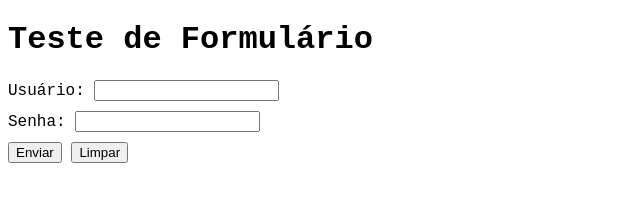
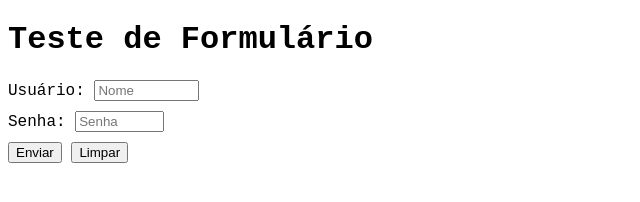
Before and after one commit to Henriquehnnm/Estudo-de-html-e-css, a plain HTML site: page Exercicios/ex025/form002.html in a window 1280 px wide. Shown: the whole page, without its empty margins (0-640 px from the left). Drawn offline with Linux system fonts and the light colour scheme.

Commit message:
feat: Enhance form input usability and implement consistent formatting

```diff
--- a/Exercicios/ex025/form002.html
+++ b/Exercicios/ex025/form002.html
@@ -1,8 +1,8 @@
 <!DOCTYPE html>
 <html lang="pt-br">
   <head>
-    <meta charset="UTF-8">
-    <meta name="viewport" content="width=device-width, initial-scale=1.0">
+    <meta charset="UTF-8" />
+    <meta name="viewport" content="width=device-width, initial-scale=1.0" />
     <title>Teste de formulário</title>
     <style>
       body {
@@ -15,18 +15,38 @@
   </head>
   <body>
     <h1>Teste de Formulário</h1>
-    <form action="code/cadastro.rs" method="post">
+    <form action="code/cadastro.rs" method="post" autocomplete="on">
       <div>
         <label for="fusr">Usuário: </label>
-        <input type="text" name="usr" id="fusr" required minlength="3">
+        <input
+          type="text"
+          name="usr"
+          id="fusr"
+          required
+          minlength="3"
+          maxlength="30"
+          size="10"
+          placeholder="Nome"
+          autocomplete="username"
+        />
       </div>
       <div>
         <label for="fpass">Senha: </label>
-        <input type="password" name="pass" id="fpass" required minlength="8">
+        <input
+          type="password"
+          name="pass"
+          id="fpass"
+          required
+          minlength="8"
+          maxlength="20"
+          size="8"
+          placeholder="Senha"
+          autocomplete="current-password"
+        />
       </div>
       <div>
-        <input type="submit" value="Enviar">
-        <input type="reset" value="Limpar">
+        <input type="submit" value="Enviar" />
+        <input type="reset" value="Limpar" />
       </div>
     </form>
   </body>
```
Lines whose indentation alone changed are shown as unchanged.
